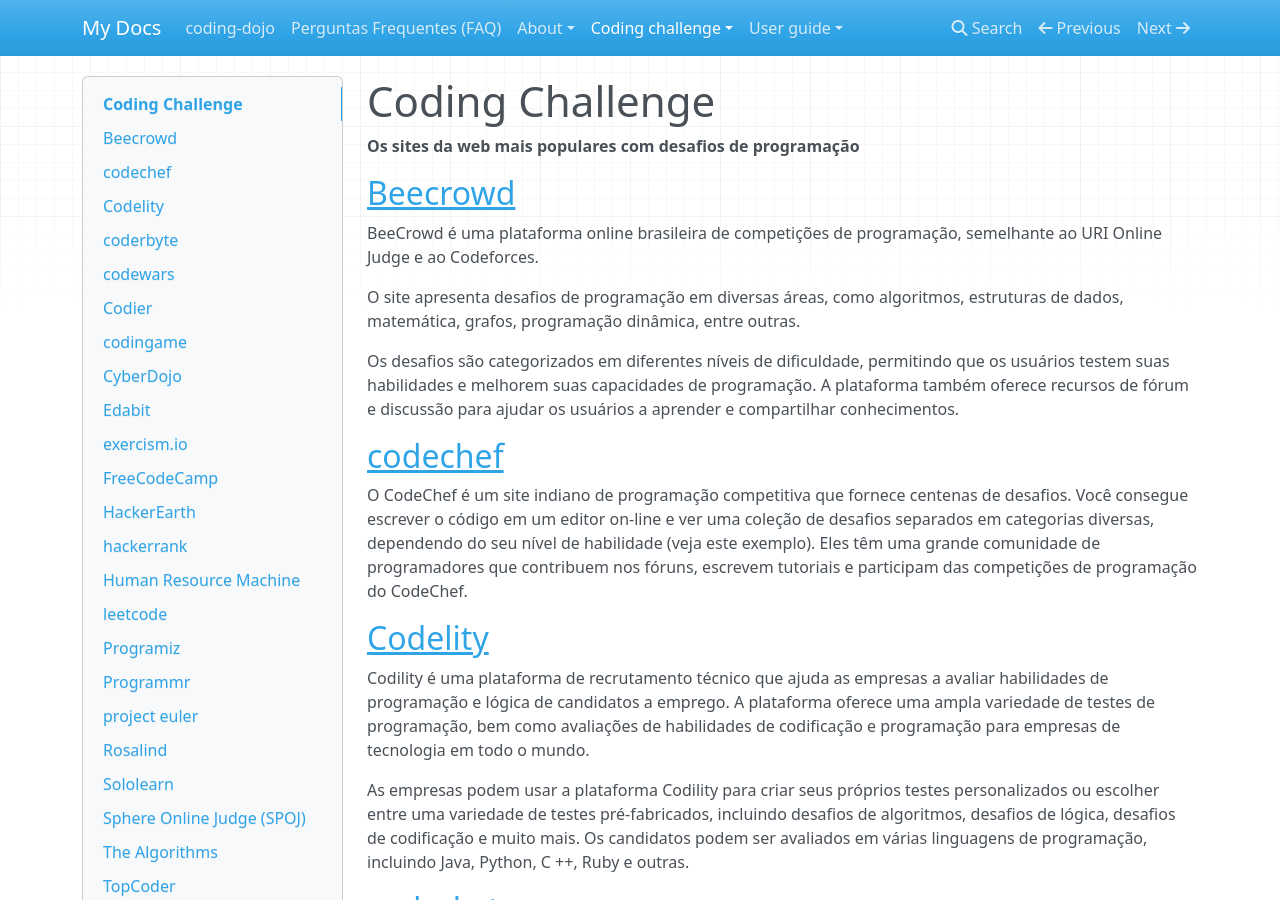
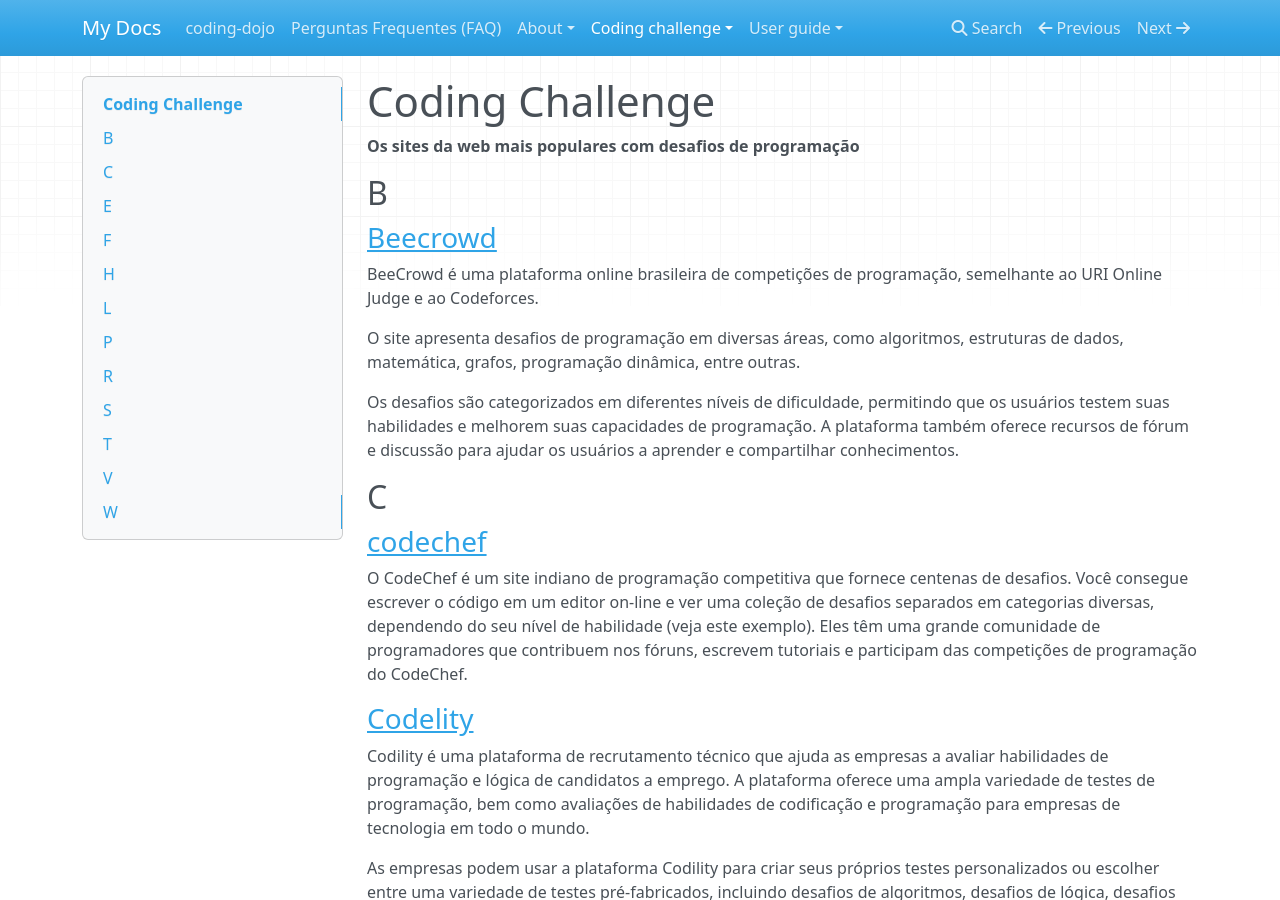
Before and after one commit to incolume-jedi/coding-dojo, an MkDocs documentation site: the page built from docs/coding_challenge/README.md, in a window 1280 px wide and 900 px high. Built offline with MkDocs 1.6.1, drawn with Linux system fonts in a browser that asks for light colours; nearby versions of some CDN libraries; some of the changed text lies outside the part shown.

Commit message:
docs: #101 Reorganização alfabetica das informações sobre coding challenge.

```diff
--- a/docs/coding_challenge/README.md
+++ b/docs/coding_challenge/README.md
@@ -2,8 +2,8 @@
 
 **Os sites da web mais populares com desafios de programação**
 
-
-## [Beecrowd](https://www.beecrowd.com.br/judge/pt/)
+## B
+### [Beecrowd](https://www.beecrowd.com.br/judge/pt/)
 
 BeeCrowd é uma plataforma online brasileira de competições de programação, semelhante ao URI Online Judge e ao Codeforces.
 
@@ -11,33 +11,33 @@ O site apresenta desafios de programação em diversas áreas, como algoritmos,
 
 Os desafios são categorizados em diferentes níveis de dificuldade, permitindo que os usuários testem suas habilidades e melhorem suas capacidades de programação. A plataforma também oferece recursos de fórum e discussão para ajudar os usuários a aprender e compartilhar conhecimentos.
 
-
-## [codechef](https://www.codechef.com/)
+## C
+### [codechef](https://www.codechef.com/)
 
 O CodeChef é um site indiano de programação competitiva que fornece centenas de desafios. Você consegue escrever o código em um editor on-line e ver uma coleção de desafios separados em categorias diversas, dependendo do seu nível de habilidade (veja este exemplo). Eles têm uma grande comunidade de programadores que contribuem nos fóruns, escrevem tutoriais e participam das competições de programação do CodeChef.
 
 
-## [Codelity](https://app.codility.com/programmers/)
+### [Codelity](https://app.codility.com/programmers/)
 Codility é uma plataforma de recrutamento técnico que ajuda as empresas a avaliar habilidades de programação e lógica de candidatos a emprego. A plataforma oferece uma ampla variedade de testes de programação, bem como avaliações de habilidades de codificação e programação para empresas de tecnologia em todo o mundo.
 
 As empresas podem usar a plataforma Codility para criar seus próprios testes personalizados ou escolher entre uma variedade de testes pré-fabricados, incluindo desafios de algoritmos, desafios de lógica, desafios de codificação e muito mais. Os candidatos podem ser avaliados em várias linguagens de programação, incluindo Java, Python, C ++, Ruby e outras.
 
-## [coderbyte](https://www.coderbyte.com/)
+### [coderbyte](https://www.coderbyte.com/)
 
 O Coderbyte oferece mais de 200 desafios de programação, que você pode resolver diretamente on-line em uma entre 10 linguagens de programação (confira este exemplo). Os desafios vão de fáceis (encontrar a maior palavra em uma string) a difíceis (imprimir a correspondência de maior cardinalidade em um grafo).
 
 Eles também oferecem uma coleção de tutoriais de algoritmos, vídeos introdutórios e cursos de preparação para entrevistas. Diferente do HackerRank e de outros sites da web semelhantes, você pode ver soluções de outros usuários para qualquer um dos desafios, além das soluções oficiais publicadas pelo Coderbyte.
 
-## [codewars](https://www.codewars.com/)
+### [codewars](https://www.codewars.com/)
 
 O Codewars tem uma grande coleção de desafios de programação enviados e editados por sua própria comunidade, cujo os membros são ranqueados por cores. Você pode resolver os desafios on-line diretamente no editor do site em várias linguagens. Você pode ver as discussões de cada um dos desafios, bem como as soluções dos outros usuários.
 
-## [Codier](https://codier.io/)
+### [Codier](https://codier.io/)
 Codier é uma plataforma online que oferece desafios de codificação e projetos para ajudar desenvolvedores a aprimorar suas habilidades de programação. A plataforma oferece uma variedade de desafios de codificação que abrangem várias áreas da programação, como algoritmos, estrutura de dados, desenvolvimento web, ciência de dados e muito mais.
 
 A plataforma Codier é projetada para ajudar os desenvolvedores a melhorar suas habilidades de programação em várias linguagens de programação, como Python, Java, JavaScript, Ruby, C ++ e outras. Os desafios de codificação são projetados para serem progressivamente mais difíceis, permitindo que os usuários desenvolvam suas habilidades de codificação à medida que avançam.
 
-## [codingame](https://www.codingame.com/)
+### [codingame](https://www.codingame.com/)
 
 O CodinGame é um pouco diferente dos outros sites, pois, em vez de simplesmente resolver desafios de programação em um editor, você participa, de fato, na criação de códigos para jogos que você joga on-line diretamente. Você pode ver uma lista dos jogos que são oferecidos no momento [aqui](https://www.codingame.com/training) e um exemplo de um deles [aqui](https://www.codingame.com/ide/puzzle/there-is-no-spoon-episode-1). O jogo vem com uma descrição do problema, casos de teste e um editor, onde você pode escrever seu código em uma das mais de 20 linguagens de programação.
 
@@ -46,7 +46,7 @@ Embora esse site seja diferente dos sites de programação competitiva típicos,
 Esta lista foi baseada em algumas questões: as próprias experiências do autor no uso dos sites, algumas pesquisas no Google, publicações no Quora e artigos como este e este. O autor também frequentou alguns fóruns e subreddits, como o r/learnprogramming, para saber quais sites geralmente eram recomendados pelos usuários de lá. Aviso: o autor trabalha no Coderbyte, que é um dos sites mencionados acima.
 
 
-## [CyberDojo](https://cyber-dojo.org/creator/home)
+### [CyberDojo](https://cyber-dojo.org/creator/home)
 
 CyberDojo é uma plataforma de treinamento online de programação, projetada para ajudar desenvolvedores a aprimorar suas habilidades de codificação. A plataforma fornece uma maneira fácil e eficaz de aprender e praticar programação em várias linguagens de programação, incluindo Ruby, Python, C ++, Java e muitas outras.
 
@@ -56,8 +56,8 @@ Uma das características únicas do CyberDojo é a capacidade de colaborar com o
 
 O CyberDojo é uma plataforma útil para desenvolvedores que desejam aprimorar suas habilidades de codificação e trabalhar em projetos em equipe. Com uma biblioteca abrangente de desafios e exercícios de codificação e um ambiente de programação interativo, o CyberDojo oferece uma oportunidade para que os desenvolvedores desenvolvam suas habilidades e se destaquem em um mercado de trabalho altamente competitivo.
 
-
-## [Edabit](https://edabit.com/)
+## E
+### [Edabit](https://edabit.com/)
 
 Edabit é uma plataforma online que oferece uma série de desafios de programação para ajudar os usuários a praticar suas habilidades de codificação em uma variedade de linguagens de programação, como Python, JavaScript, Java, C ++ e muito mais.
 
@@ -68,22 +68,22 @@ Além disso, a plataforma Edabit permite que os usuários participem de competi
 Edabit é uma ótima maneira de praticar e melhorar suas habilidades de codificação, independentemente do nível de experiência ou conhecimento em programação.
 
 
-## [exercism.io](https://exercism.io/)
+### [exercism.io](https://exercism.io/)
 
 O Exercism é um site de desafios de programação que oferece mais de 3100 desafios em 52 linguagens de programação diversas. Depois de escolher a linguagem que você quer dominar, você faz os desafios de programação diretamente de sua máquina (o Exercism tem sua própria interface de linha de comando que você pode baixar do GitHub).
 
 Ele é um pouco diferente dos outros sites de desafios de programação, pois você pode trabalhar com um mentor após concluir cada desafio. O mentor revisa suas resposta on-line e ajuda você a melhorá-la, se necessário. Depois que suas respostas foram aprovadas e enviadas, você desbloqueia mais desafios.
 
-
-## [FreeCodeCamp](https://www.freecodecamp.org/)
+## F
+### [FreeCodeCamp](https://www.freecodecamp.org/)
 FreeCodeCamp é uma plataforma online gratuita que oferece cursos de programação e desenvolvimento web. O site foi criado em 2014 por Quincy Larson como um projeto sem fins lucrativos e já ajudou milhões de pessoas em todo o mundo a aprender habilidades de programação.
 
 O FreeCodeCamp oferece uma variedade de cursos e certificações, desde o básico de HTML, CSS e JavaScript até avançados como o desenvolvimento de aplicativos móveis e inteligência artificial. Além disso, os usuários podem praticar suas habilidades em projetos reais, trabalhar em equipe com outros usuários e receber feedback de uma comunidade global de desenvolvedores.
 
 O objetivo do FreeCodeCamp é fornecer uma educação de alta qualidade e acessível para todos, independentemente da localização ou condição financeira, para que as pessoas possam melhorar suas carreiras, construir produtos inovadores e mudar suas vidas por meio da tecnologia.
 
-
-## [HackerEarth](https://www.hackerearth.com/)
+## H
+### [HackerEarth](https://www.hackerearth.com/)
 HackerEarth é uma plataforma de recrutamento e avaliação de habilidades que conecta empresas a desenvolvedores de todo o mundo. A plataforma oferece uma variedade de ferramentas e recursos para ajudar as empresas a avaliar as habilidades técnicas dos candidatos a emprego, como desafios de programação, testes de codificação e análise de códigos-fonte.
 
 A HackerEarth também oferece um ambiente de programação colaborativo para equipes de desenvolvimento trabalharem juntas em projetos de código aberto, e uma plataforma de aprendizado que ajuda desenvolvedores a melhorar suas habilidades em diversas áreas, como algoritmos, estruturas de dados, inteligência artificial e aprendizado de máquina.
@@ -91,14 +91,14 @@ A HackerEarth também oferece um ambiente de programação colaborativo para equ
 A plataforma é amplamente utilizada por empresas de tecnologia, startups e organizações governamentais para recrutamento e avaliação de habilidades. A HackerEarth também realiza eventos de programação, hackathons e competições para ajudar a promover o aprendizado e a colaboração na comunidade de desenvolvedores.
 
 
-## [hackerrank](https://www.hackerrank.com/domains)
+### [hackerrank](https://www.hackerrank.com/domains)
 
 O HackerRank fornece desafios para vários domínios diferentes, como Algoritmos, Matemática, SQL, Programação Funcional, AI e mais. Você pode resolver todos os desafios diretamente on-line (confira este exemplo). Eles fornecem uma discussão e um quadro de melhores pontuações para cada desafio. A maioria dos desafios tem um editorial que explica mais sobre o desafio e sobre como abordá-lo para chegar a uma solução. Apesar do editorial, não é possível ver, no momento, as soluções dos outros usuários no HackerRank.
 
 O HackerRank também dá a possibilidade de os usuários enviarem inscrições e se inscreverem para empregos por meio da solução de desafios de programação patrocinados por algumas empresas.
 
 
-## [Human Resource Machine](https://tomorrowcorporation.com/humanresourcemachine)
+### [Human Resource Machine](https://tomorrowcorporation.com/humanresourcemachine)
 Human Resource Machine é um jogo de quebra-cabeça que simula um ambiente de escritório, onde o jogador é um funcionário responsável por resolver tarefas automatizadas usando lógica de programação.
 
 No jogo, o jogador deve programar o personagem para executar uma série de tarefas usando uma linguagem de programação visual simplificada, que envolve a manipulação de blocos de comandos para mover e armazenar dados, além de realizar operações aritméticas e lógicas.
@@ -107,15 +107,15 @@ O jogo se concentra em ensinar os fundamentos da lógica de programação, como
 
 Human Resource Machine foi desenvolvido pela Tomorrow Corporation e está disponível para várias plataformas, incluindo PC, Mac, iOS, Android e Nintendo Switch.
 
-
-## [leetcode](https://leetcode.com/)
+## L
+### [leetcode](https://leetcode.com/)
 
 O LeetCode é um juiz on-line conhecido, que fornece uma lista de mais de 190 desafios que podem ajudar você a se preparar para entrevistas técnicas de emprego. Você pode resolver os desafios diretamente on-line em uma das 9 linguagens de programação. Você não pode ver as soluções dos outros usuários, mas recebe estatísticas para suas soluções, como a velocidade de execução do seu código em comparação com os códigos de outros usuários.
 
 Eles também têm uma seção de simulação de entrevista, as Mock Interviews, especificamente para a preparação para entrevistas de emprego. O site hospeda suas próprias competições de programação, além de ter uma seção para os artigos que vão ajudar você a entender melhor determinados problemas.
 
-
-## [Programiz](https://www.programiz.com/)
+## P
+### [Programiz](https://www.programiz.com/)
 Programiz é um site de aprendizagem interativa que oferece tutoriais em várias linguagens de programação, incluindo C, C++, Python, Java e PHP. Ele é projetado para ser uma plataforma fácil de usar para iniciantes que desejam aprender a programar, bem como para programadores experientes que desejam aprimorar suas habilidades.
 
 Os tutoriais do Programiz são interativos e incluem exemplos de código e exercícios práticos para que os usuários possam praticar e aplicar o que aprenderam. Além disso, o site também possui um editor de código integrado, permitindo que os usuários escrevam e testem seu próprio código sem precisar sair da plataforma.
@@ -123,7 +123,7 @@ Os tutoriais do Programiz são interativos e incluem exemplos de código e exerc
 Programiz oferece uma ampla variedade de tutoriais, desde conceitos básicos de programação até tópicos mais avançados, como estruturas de dados, algoritmos e programação orientada a objetos. Os usuários podem acessar todo o conteúdo do site gratuitamente, sem a necessidade de se inscrever ou fazer login.
 
 
-## [Programmr](https://www.programmr.com/)
+### [Programmr](https://www.programmr.com/)
 O Programmr é uma plataforma online interativa voltada para estudantes e entusiastas que desejam aprender, praticar e se tornar proficiente em programação. Na Programmr, é possível codificar, compilar e executar projetos diretamente no navegador em quase qualquer linguagem de programação.
 
 A plataforma oferece simuladores de codificação que permitem aos usuários criar e executar aplicativos de linha de comando, aplicativos web, aplicativos móveis, aplicativos de banco de dados e aplicativos de mídia ricos.
@@ -131,15 +131,15 @@ A plataforma oferece simuladores de codificação que permitem aos usuários cri
 A Programmr foi fundada em 2011 com o objetivo de tornar o aprendizado de tecnologias de programação mais acessível e econômico para estudantes e profissionais que desejam aprender a programar no conforto de sua casa ou escritório. Além disso, a plataforma oferece uma API para empresas que desejam integrar widgets de código ao vivo em seus próprios sites.
 
 
-## [project euler](https://projecteuler.net/)
+### [project euler](https://projecteuler.net/)
 
 O Project Euler fornece uma grande coleção de desafios relacionados à ciência da computação e da matemática. Os desafios tipicamente envolvem escrever um pequeno programa para descobrir a solução para uma fórmula matemática ou equação interessante, como encontrar a soma dos dígitos de todos os números que precedem cada número em uma série.
 
 Você não pode programar a solução diretamente no site em um editor de código, mas precisa escrever uma solução em seu próprio computador e enviar a solução para o site.
 
 
-
-## [Rosalind](https://rosalind.info/problems/list-view/)
+## R
+### [Rosalind](https://rosalind.info/problems/list-view/)
 
 Rosalind é uma plataforma para aprender bioinformática e programação através da resolução de problemas.
 
@@ -149,8 +149,8 @@ Uma plataforma para aprender bioinformática por meio da resolução de problema
 
 Além disso oferece uma série de problemas intelectualmente estimulantes que crescem em complexidade biológica e computacional; cada problema é verificado automaticamente, de modo que o único recurso necessário para aprender bioinformática é uma conexão com a internet.
 
-
-## [Sololearn](https://www.sololearn.com/)
+## S
+### [Sololearn](https://www.sololearn.com/)
 
 SoloLearn é uma plataforma de aprendizado de programação que oferece cursos gratuitos de programação em várias linguagens, como Python, JavaScript, Java, C ++, HTML, CSS, SQL, entre outras.
 
@@ -161,24 +161,24 @@ A plataforma oferece recursos como lições interativas, desafios de codificaç
 SoloLearn também oferece certificados de conclusão de curso que podem ser compartilhados em redes sociais ou adicionados a um currículo.
 
 
-## [Sphere Online Judge (SPOJ)](http://www.spoj.com/)
+### [Sphere Online Judge (SPOJ)](http://www.spoj.com/)
 
 O Sphere Online Judge (SPOJ) é um juiz on-line que fornece mais de 20 mil desafios de programação. Você pode enviar seu código por meio de um editor on-line. O SPOJ também hospeda suas próprias competições e tem uma área para os usuários discutirem os desafios de programação. No entanto, eles não fornecem soluções ou editoriais oficiais como outros sites similares.
 
-
-## [The Algorithms](https://the-algorithms.com/pt)
+## T
+### [The Algorithms](https://the-algorithms.com/pt)
 
 A maior biblioteca de algoritmos de código aberto do GitHub.
 
 
-## [TopCoder](https://www.topcoder.com/challenges/?pageIndex=1)
+### [TopCoder](https://www.topcoder.com/challenges/?pageIndex=1)
 
 O TopCoder é uma das plataformas on-line originais de programação competitiva. Lá, você encontra uma lista de [desafios com algoritmos](https://www.topcoder.com/community/how-it-works/) do passado que você pode resolver por conta própria, on-line e diretamente, usando seu editor de código. As Single Round Matches do site são populares e oferecidas algumas vezes ao mês em horas específicas. Nelas, você pode competir contra os outros resolvendo desafios o mais rápido possível para ter as melhores pontuações.
 
 Os [usuários com a melhor classificação](https://www.topcoder.com/tc?module=AlgoRank) no TopCoder são programadores e competidores muito bons que participam regularmente de competições de programação. O usuário com a melhor classificação tem seu próprio blog, chamado Algorithms weekly by Petr Mitrichev, onde ele escreve sobre as competições de programações, algoritmos, matemática e mais.
 
-
-## [Vim Adventures](https://vim-adventures.com/)
+## V
+### [Vim Adventures](https://vim-adventures.com/)
 
 Vim Adventures é um jogo educativo online que ajuda os usuários a aprender a usar o editor de texto Vim, um dos editores de texto mais populares para desenvolvimento de software.
 
@@ -186,8 +186,8 @@ O jogo apresenta uma série de desafios interativos que ensinam as funcionalidad
 
 Vim Adventures é uma ferramenta útil para quem deseja se tornar mais proficiente no uso do Vim e aumentar a eficiência na edição de código.
 
-
-## [W3schools Tutoriais](https://www.w3schools.com/)
+## W
+### [W3schools Tutoriais](https://www.w3schools.com/)
 
 W3Schools é um site que oferece tutoriais e referências sobre linguagens de programação web, incluindo HTML, CSS, JavaScript, PHP, SQL, e muitas outras. O site é bastante popular e utilizado por desenvolvedores iniciantes e experientes como uma fonte de aprendizado e consulta.
 
```
